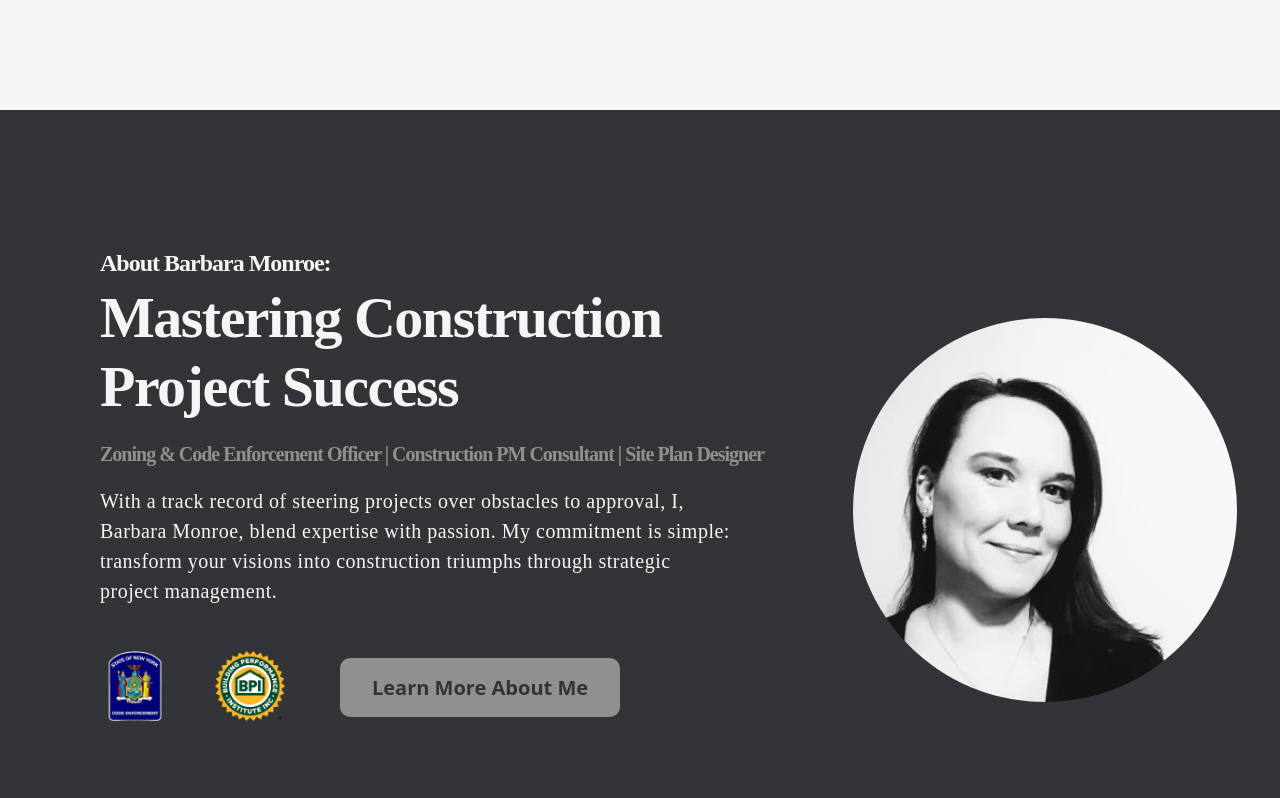
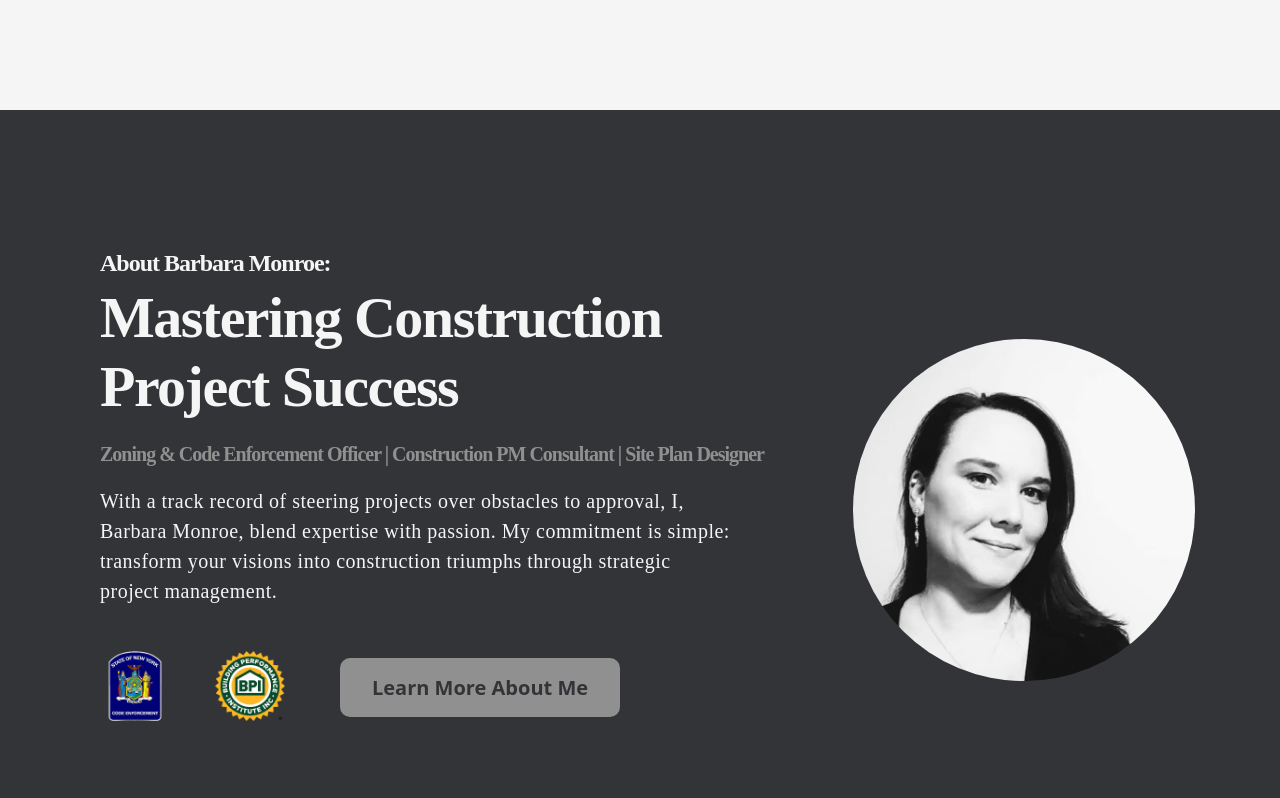
Before and after one commit to Caleb-Rogers/bmonroe-consulting, a Next.js app: page / in a window 1280 px wide. Shown: the part 786-1584 px from the top of the page. Built offline with nearby package versions, Linux system fonts and the light colour scheme.

Commit message:
Touch Ups

```diff
--- a/src/components/AboutSection/AboutSection.css
+++ b/src/components/AboutSection/AboutSection.css
@@ -137,7 +137,7 @@
 }
 
 .about-sec-img {
-  width: 100%;
+  width: 65%;
   height: auto;
   border-radius: 50%;
   margin-top: 2rem;
@@ -184,7 +184,7 @@
     margin-right: 12rem;
   }
   .about-sec-img {
-    width: 90%;
+    width: 80%;
   }
 }
 
--- a/src/components/Hero/Hero.js
+++ b/src/components/Hero/Hero.js
@@ -29,8 +29,8 @@ function Hero() {
     const heroText = document.getElementById("hero-text");
     const heroImg = document.getElementById("hero-img-box");
     const overlay = document.getElementById("overlay");
-    const primaryColors = ["#e1b711", "#ff6584", "#909090", "#333437", "#AA8D28"];
-    const secondaryColors = ["#ff6584", "#e1b711", "#909090", "#333437", "#333437"];
+    const primaryColors = ["#e1b711", "#ff6584", "#f5f5f5", "#333437"];
+    const secondaryColors = ["#ff6584", "#e1b711", "#f5f5f5", "#333437"];
     let colorIndex = 0;
 
     const animatePrimaryOverlay = () => {
@@ -48,7 +48,7 @@ function Hero() {
           clearInterval(intervalId);
         }
       }, 400); // Color Traversal Interval
-      const delay = primaryColors.length * 470;
+      const delay = primaryColors.length * 480;
       setTimeout(() => {
         router.push("/contact");
       }, delay);
@@ -69,7 +69,7 @@ function Hero() {
           clearInterval(intervalId);
         }
       }, 400); // Color Traversal Interval
-      const delay = secondaryColors.length * 430;
+      const delay = secondaryColors.length * 480;
       setTimeout(() => {
         router.push("/services");
       }, delay);
```
